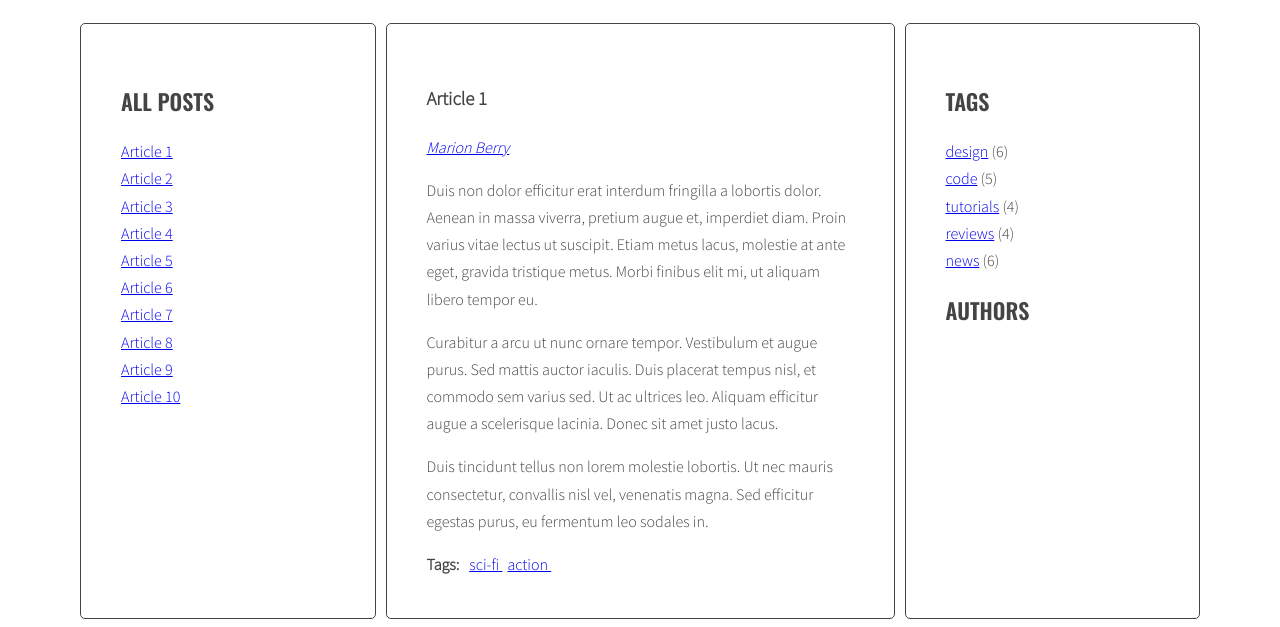
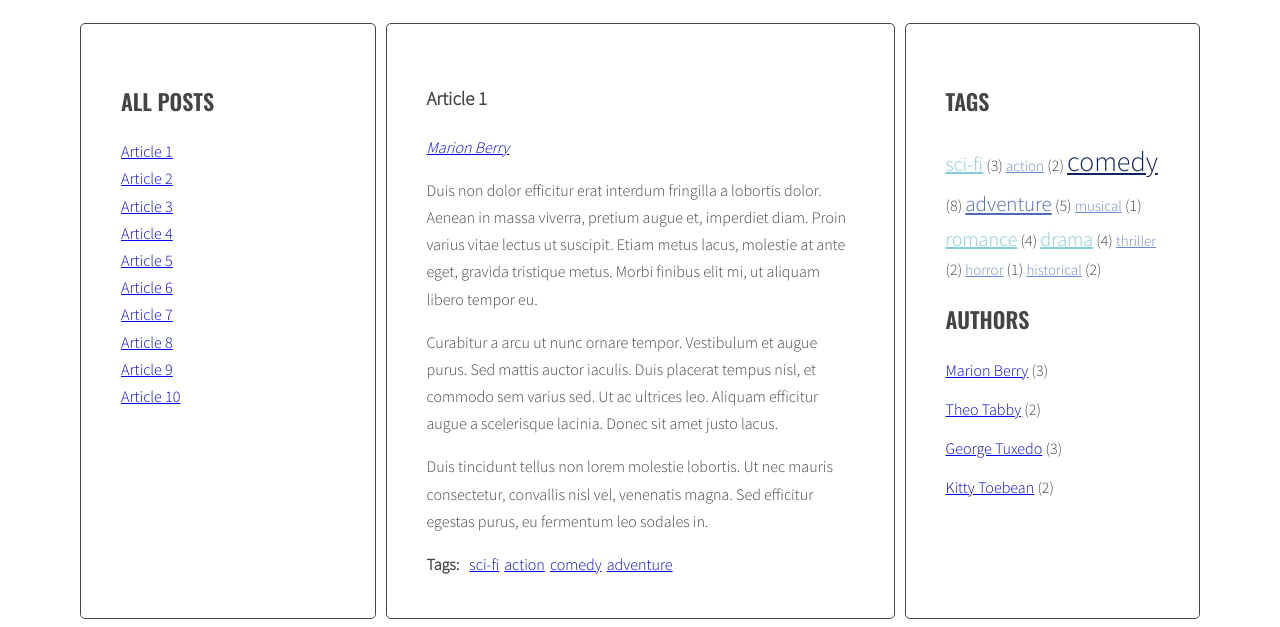
Before and after one commit to Suarazo/javascript-blog, a website: page index.html in a window 1280 px wide. Shown: the part 220-847 px from the top of the page. Drawn offline with nearby package versions, Linux system fonts and the light colour scheme.

Commit message:
Add tags and authors to their lists, with counting

```diff
--- a/index.html
+++ b/index.html
@@ -16,7 +16,7 @@
                   </ul>
                 </aside>
                 <section class="posts">
-                  <article class="post active" id="article-1" data-tags="sci-fi action" data-author="Marion Berry">
+                  <article class="post active" id="article-1" data-tags="sci-fi action comedy adventure" data-author="Marion Berry">
                     <h3 class="post-title">Article 1</h3>
                     <p class="post-author"></p>
                     <div class="post-content">
@@ -30,7 +30,7 @@
                       </ul>
                     </div>
                   </article>
-                  <article class="post" id="article-2" data-tags="musical romance comedy" data-author="Theo Tabby">
+                  <article class="post" id="article-2" data-tags="musical romance comedy adventure" data-author="Theo Tabby">
                     <h3 class="post-title">Article 2</h3>
                     <p class="post-author"></p>
                     <div class="post-content">
@@ -44,7 +44,7 @@
                       </ul>
                     </div>
                   </article>
-                  <article class="post" id="article-3" data-tags="comedy" data-author="George Tuxedo">
+                  <article class="post" id="article-3" data-tags="comedy drama sci-fi" data-author="George Tuxedo">
                     <h3 class="post-title">Article 3</h3>
                     <p class="post-author"></p>
                     <div class="post-content">
@@ -58,7 +58,7 @@
                       </ul>
                     </div>
                   </article>
-                  <article class="post" id="article-4" data-tags="thriller horror" data-author="Kitty Toebean">
+                  <article class="post" id="article-4" data-tags="thriller horror drama" data-author="Kitty Toebean">
                     <h3 class="post-title">Article 4</h3>
                     <p class="post-author"></p>
                     <div class="post-content">
@@ -86,7 +86,7 @@
                       </ul>
                     </div>
                   </article>
-                  <article class="post" id="article-6" data-tags="historical drama" data-author="George Tuxedo">
+                  <article class="post" id="article-6" data-tags="historical drama thriller" data-author="George Tuxedo">
                     <h3 class="post-title">Article 6</h3>
                     <p class="post-author"></p>
                     <div class="post-content">
@@ -114,7 +114,7 @@
                       </ul>
                     </div>
                   </article>
-                  <article class="post" id="article-8" data-tags="comedy romance" data-author="Theo Tabby">
+                  <article class="post" id="article-8" data-tags="comedy romance adventure" data-author="Theo Tabby">
                     <h3 class="post-title">Article 8</h3>
                     <p class="post-author"></p>
                     <div class="post-content">
@@ -128,7 +128,7 @@
                       </ul>
                     </div>
                   </article>
-                  <article class="post" id="article-9" data-tags="historical romance" data-author="Marion Berry">
+                  <article class="post" id="article-9" data-tags="historical romance adventure comedy" data-author="Marion Berry">
                     <h3 class="post-title">Article 9</h3>
                     <p class="post-author"></p>
                     <div class="post-content">
@@ -142,7 +142,7 @@
                       </ul>
                     </div>
                   </article>
-                  <article class="post" id="article-10" data-tags="action" data-author="George Tuxedo">
+                  <article class="post" id="article-10" data-tags="action drama sci-fi comedy" data-author="George Tuxedo">
                     <h3 class="post-title">Article 10</h3>
                     <p class="post-author"></p>
                     <div class="post-content">
@@ -160,11 +160,6 @@
                 <aside class="sidebar">
                   <h2 class="section-title">Tags</h2>
                   <ul class="list tags">
-                    <li><a href="#">design</a> <span>(6)</span></li>
-                    <li><a href="#">code</a> <span>(5)</span></li>
-                    <li><a href="#">tutorials</a> <span>(4)</span></li>
-                    <li><a href="#">reviews</a> <span>(4)</span></li>
-                    <li><a href="#">news</a> <span>(6)</span></li>
                   </ul>
                   <h2 class="section-title">Authors</h2>
                   <ul class="list authors">
--- a/js/script.js
+++ b/js/script.js
@@ -57,7 +57,13 @@ const optArticleSelector = '.post',
   optTitleSelector = '.post-title',
   optTitleListSelector = '.titles',
   optArticleTagsSelector = '.post-tags .list',
-  optArticleAuthorSelector = '.post-author';
+  optArticleAuthorSelector = '.post-author',
+  optTagsListSelector = '.tags.list',
+  optCloudClassCount = '4',
+  optCloudClassPrefix = 'tag-size-',
+  optAuthorsListSelector = '.list.authors';
+
+
 
   function generateTitleLinks(customSelector = ''){
   console.log('Funkcja generateTitleLinks zostala wykonana');
@@ -113,9 +119,32 @@ const optArticleSelector = '.post',
 generateTitleLinks();
 
 
+function calculateTagsParams(tags){
+  const params = {
+    max: 0,
+    min: 999999,
+  }
+  for(let tag in tags){
+    if(tags[tag] > params.max){
+      params.max = tags[tag];
+    }
+    if(tags[tag] < params.min){
+      params.min = tags[tag];
+    }
+  }
+  console.log('params', params);
+  return params;
+}
+
+function calculateTagClass(count, params){
+  const classNumber = Math.floor( ( (count - params.min) / (params.max - params.min) ) * optCloudClassCount + 1 );
+  return optCloudClassPrefix + classNumber;
+}
 
 
 function generateTags(){
+  /* [NEW] create a new variable allTags with an empty object */
+  let allTags = {};
   /* find all articles */
   const articles = document.querySelectorAll(optArticleSelector);
   /* START LOOP: for every article: */
@@ -130,19 +159,21 @@ function generateTags(){
     /* split tags into array */
     const articleTagsArray = articleTags.split(' ');
     console.log('atricle Tags Array: ', articleTagsArray);
-
-
-    //Dotąd szło dobrze, teraz trzeba wszystko od początku analizować
-
-
     /* START LOOP: for each tag */
     for(let tag of articleTagsArray){
       console.log(tag);
       /* generate HTML of the link */
-      const linkTag = '<li><a href="#tag-' + tag + '"><span>' + tag +  '&nbsp;' + '</span></a></li>';
+      const linkTag = '<li><a href="#tag-' + tag + '"><span>' + tag + '</span></a></li>';
       console.log('linkTag: ', linkTag);
       /* add generated code to html variable */
       html = html + linkTag;
+      /* [NEW] check if this link is NOT already in allTags */
+      if(!allTags.hasOwnProperty(tag)){
+        /* [NEW] add tag to allTags object */
+        allTags[tag] = 1;
+      } else {
+        allTags[tag]++;
+      }
     /* END LOOP: for each tag */
     }
     /* insert HTML of all the links into the tags wrapper */
@@ -150,6 +181,26 @@ function generateTags(){
     console.log('tags Wrapper:', tagsWrapper);
   /* END LOOP: for every article: */
   }
+  /* [NEW] find list of tags in right column */
+  const tagList = document.querySelector(optTagsListSelector);
+
+
+  const tagsParams = calculateTagsParams(allTags);
+  console.log('tagsParams:', tagsParams);
+
+
+  /* [NEW] create variable for all links HTML code */
+  let allTagsHTML = '';
+  /* [NEW] START LOOP: for each tag in allTags */
+  for (let tag in allTags){
+    /* [NEW] generate code of a link and add it to allTagsHTML */
+    allTagsHTML += '<li><a href="#tag-' + tag + '" class="' + calculateTagClass(allTags[tag], tagsParams) + '"><span>' + tag + '</span></a></li>' + ' (' + allTags[tag] + ') ';
+    console.log('allTagsHTML', allTagsHTML);
+  }
+  /* [NEW] END LOOP: for each tag in allTags; */
+
+  /* [NEW] add html from allTagsHTML to tagList */
+  tagList.innerHTML = allTagsHTML;
 }
 generateTags();
 
@@ -206,6 +257,8 @@ addClickListenersToTags();
 
 
 function generateAuthors(){
+    /* [NEW] create a new variable allTags with an empty object */
+    let allAuthors = {};
   /* find all articles */
   const articles = document.querySelectorAll(optArticleSelector);
   /* START LOOP: for every article: */
@@ -223,9 +276,28 @@ function generateAuthors(){
     html = html + linkAuthor;
     /* insert HTML of the author into the author wrapper */
     authorWrapper.innerHTML = html;
+          /* [NEW] check if this link is NOT already in allAuthors */
+          if(!allAuthors.hasOwnProperty(articleAuthor)){
+            /* [NEW] add tag to allTags object */
+            allAuthors[articleAuthor] = 1;
+          } else {
+            allAuthors[articleAuthor]++;
+          }
   /* END LOOP: for every article: */
   }
+  /* [NEW] find list of authors in right column */
+  const authorsList = document.querySelector(optAuthorsListSelector);
 
+  /* [NEW] create variable for all authors HTML code */
+  let allAuthorsHTML = '';
+  /* [NEW] START LOOP: for each author in allAuthors */
+  for (let author in allAuthors){
+    /* [NEW] generate code of a link and add it to allAuthorsHTML */
+    allAuthorsHTML += '<li><a href="#author-' + author + '" class="">' + author + '</a> (' + allAuthors[author] + ')</li>';
+  /* [NEW] END LOOP: for each author in allAuthors */
+  }
+  /* [NEW] add html from allAuthorsHTML to authorsList */
+  authorsList.innerHTML = allAuthorsHTML;
 }
 
 generateAuthors();
@@ -261,7 +333,7 @@ function authorClickHandler(event){
   /* END LOOP: for each found tag link */
   }
   /* execute function "generateTitleLinks" with article selector as argument */
-
+  generateTitleLinks('[data-author="' + author + '"]');
 }
 
 function addClickListenersToAuthors(){
--- a/sass/style.scss
+++ b/sass/style.scss
@@ -92,6 +92,33 @@ body {
   }
 }
 
+.list.tags {
+  li{
+  display: inline;
+
+    .tag-size-1{
+      font-size: 15px;
+      color: #6a89cc;
+    }
+    .tag-size-2{
+      font-size: 20px;
+      color: #82ccdd;
+    }
+    .tag-size-3{
+      font-size: 21px;
+      color: #4a69bd;
+    }
+    .tag-size-4{
+      font-size: 23px;
+      color: #1e3799;
+    }
+    .tag-size-5{
+      font-size: 28px;
+      color: #0c2461;
+    }
+  }
+}
+
 /* Authors */
 
 .authors {
```
Also changed, not shown: css/style.css, 1 other file.
